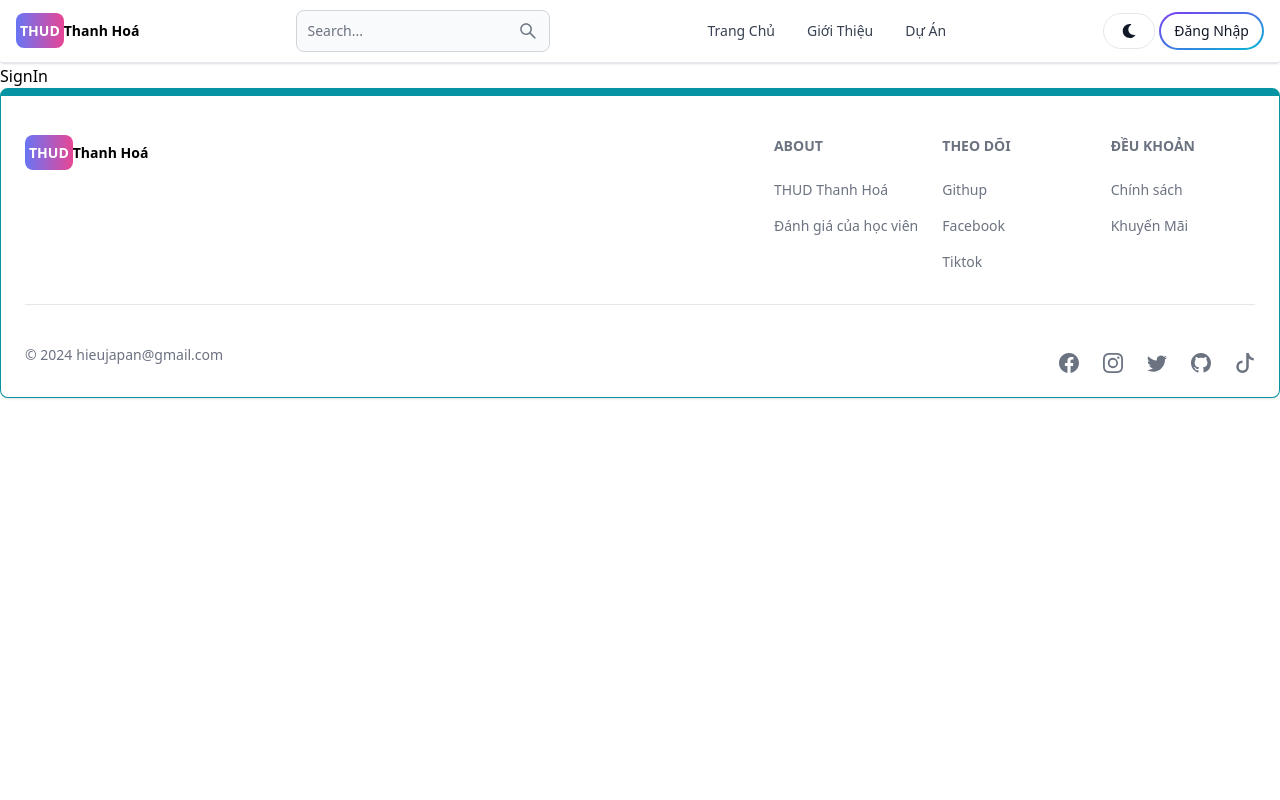
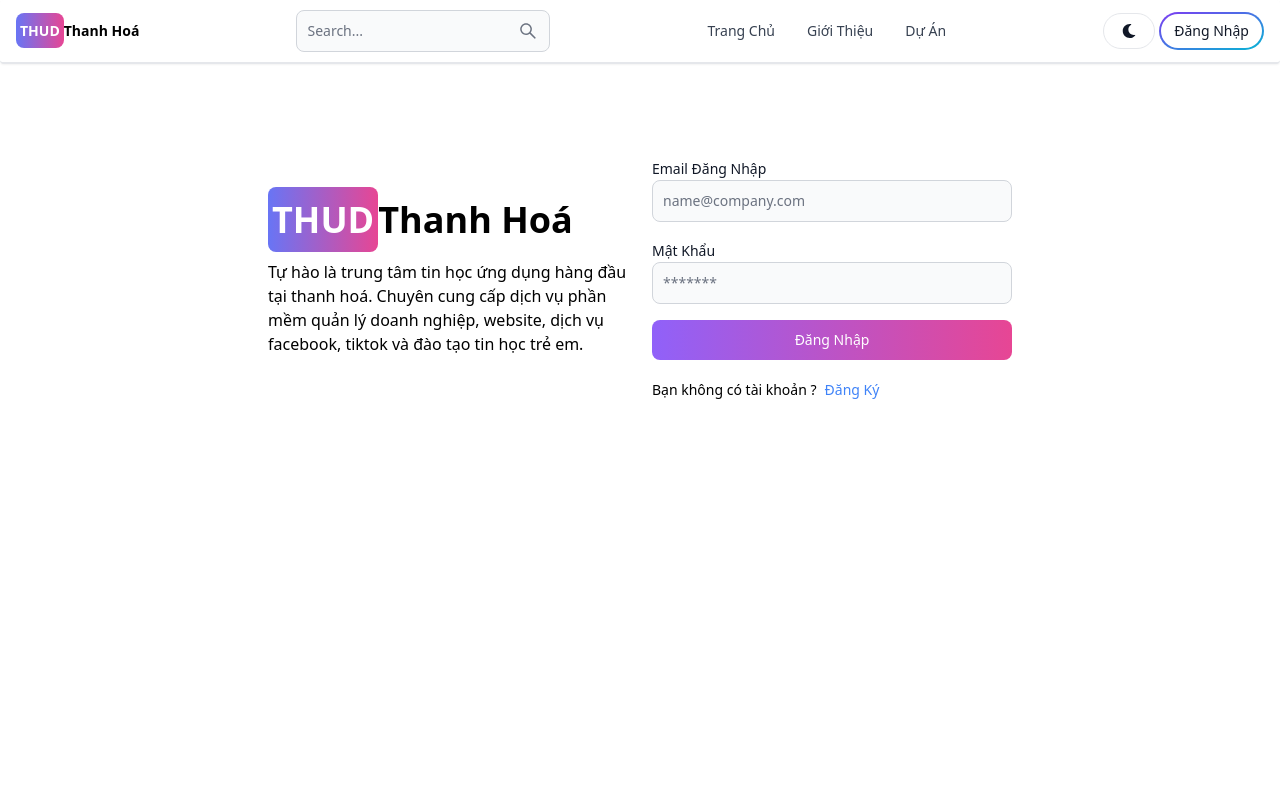
Before and after one commit to jpkato123/thudthanhhoa1, a React (Vite) app in the folder client/: page /sign-in in a window 1280 px wide. Shown: the top 800 px of the page. Built offline with nearby package versions, Linux system fonts and the light colour scheme.

Commit message:
complete signin page function

```diff
--- a/client/src/pages/SignIn.jsx
+++ b/client/src/pages/SignIn.jsx
@@ -1,7 +1,110 @@
+import { Link, useNavigate } from "react-router-dom";
+import { Alert, Button, Label, TextInput } from "flowbite-react";
+import { useState } from "react";
+export default function SignIn() {
+  const navigate = useNavigate();
+  const [formData, setFormData] = useState({});
+  const [loading, setLoading] = useState(false);
+  const [errorMessage, setErrorMessage] = useState(null);
+  const handlechange = (e) => {
+    setFormData({ ...formData, [e.target.id]: e.target.value.trim() });
+  };
+  const handleSubmit = async (e) => {
+    e.preventDefault(); // khi submit thi khong refresh lai page
+    if (
+      !formData.email === "" ||
+      !formData.password === ""
+    ) {
+      return setErrorMessage("Xin hãy nhập tất cả các thông tin đăng ký .");
+    }
+    try {
+      setLoading(true);
+      setErrorMessage(null);
+      const res = await fetch("/api/auth/signin", {
+        method: "POST",
+        headers: { "Content-Type": "application/json" },
+        body: JSON.stringify(formData),
+      });
+      const data = await res.json();
+      if (data.success === false) {
+        return setErrorMessage(data.message);
+      }
+      setErrorMessage(null);
+      setLoading(false);
+      if (res.ok) {
+        navigate("/");
+      }
+    } catch (error) {
+      setErrorMessage(error.message);
+      setLoading(false);
+    }
+  };
+  // console.log(formData)
+  // console.log(errorMessage)
+  return (
+    <div className="min-h-screen mt-20">
+      <div className="flex p-3 max-w-3xl mx-auto flex-col md:flex-row md:items-center gap-6">
+        {/* left side */}
+        <div className="flex-1">
+          <Link
+            to={"/"}
+            className="text-4xl whitespace-nowrap font-bold dark:text-white"
+          >
+            <span className=" bg-gradient-to-r from-indigo-500 to-pink-500 rounded-lg py-2 px-1 text-white">
+              THUD
+            </span>
+            <span className="">Thanh Hoá</span>
+          </Link>
+          <p className="text-md mt-5 text-wrap">
+            Tự hào là trung tâm tin học ứng dụng hàng đầu tại thanh hoá. Chuyên
+            cung cấp dịch vụ phần mềm quản lý doanh nghiệp, website, dịch vụ
+            facebook, tiktok và đào tạo tin học trẻ em.
+          </p>
+        </div>
+        {/* right side */}
+        <div className="flex-1">
+          <form className="flex flex-col gap-4" onSubmit={handleSubmit}>
 
-
-export default function SignIn() {
-  return (
-    <div>SignIn</div>
-  )
+            <div className="">
+              <Label value="Email Đăng Nhập"></Label>
+              <TextInput
+                type="email"
+                placeholder="name@company.com"
+                id="email"
+                onChange={handlechange}
+              />
+            </div>
+            <div className="">
+              <Label value="Mật Khẩu"></Label>
+              <TextInput
+                type="password"
+                placeholder="*******"
+                id="password"
+                onChange={handlechange}
+              />
+            </div>
+            <Button
+              type="submit"
+              isProcessing={loading}
+              gradientDuoTone={"purpleToPink"}
+              disabled={loading}
+            >
+              Đăng Nhập
+            </Button>
+          </form>
+          <div className="flex gap-2 text-sm mt-5">
+            <span>Bạn không có tài khoản ?</span>
+            <Link to={"/sign-up"} className="text-blue-500">
+              Đăng Ký
+            </Link>
+          </div>
+          {errorMessage && (
+            <Alert className="mt-5" color={"failure"}>
+              {errorMessage}
+            </Alert>
+          )}
+        </div>
+      </div>
+    </div>
+  );
 }
```
